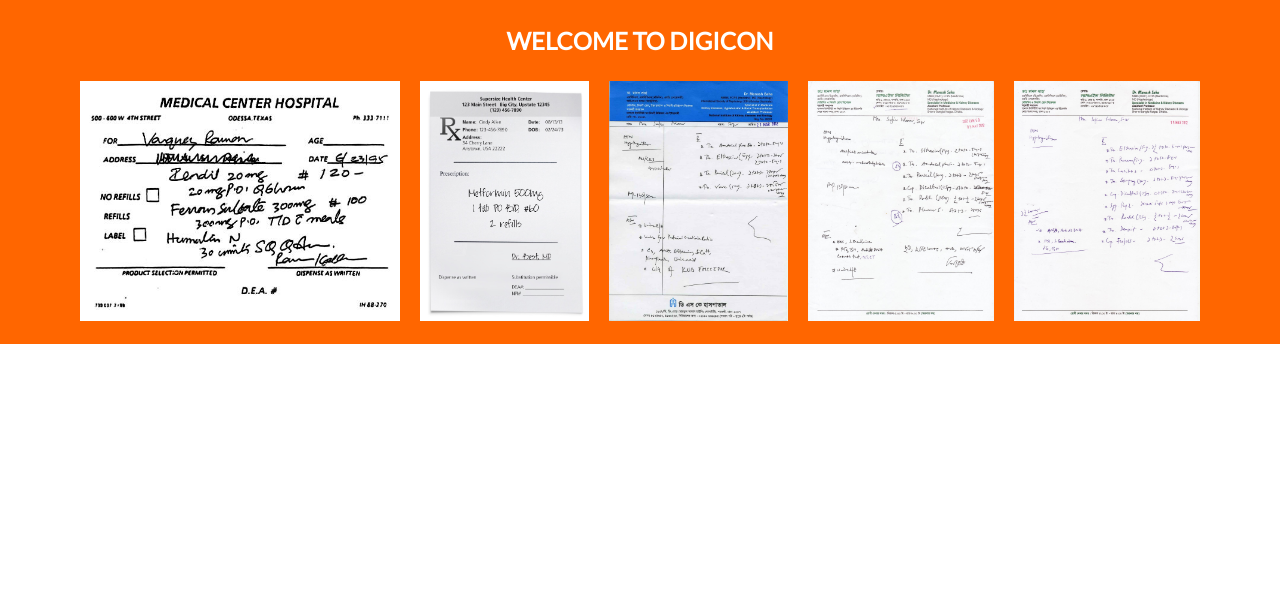
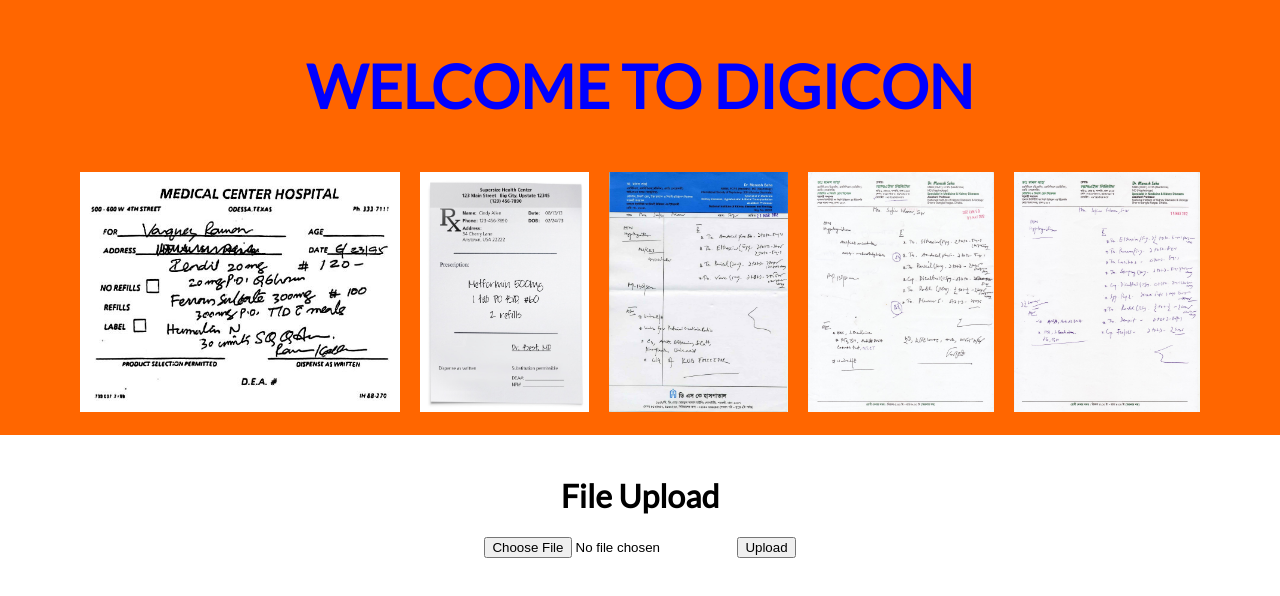
Before and after one commit to lbs-iitkgp/opensoft18, a React (Create React App) app in the folder frontend/: page / in a window 1280 px wide. Shown: the top 596 px of the page. Built offline with nearby package versions, Linux system fonts and the light colour scheme.

Commit message:
Partly implemented the file upload. Minor design changes.
	modified:   package.json
	modified:   public/index.html
	modified:   src/App.js
	modified:   src/App.test.js
	new file:   src/fileUpload.js
	modified:   src/index.js
	modified:   yarn.lock

```diff
--- a/frontend/package.json
+++ b/frontend/package.json
@@ -3,6 +3,7 @@
   "version": "0.1.0",
   "private": true,
   "dependencies": {
+    "axios": "^0.18.0",
     "react": "^16.2.0",
     "react-dom": "^16.2.0",
     "react-scripts": "1.1.1"
--- a/frontend/public/index.html
+++ b/frontend/public/index.html
@@ -36,5 +36,9 @@
       To begin the development, run `npm start` or `yarn start`.
       To create a production bundle, use `npm run build` or `yarn build`.
     -->
+    <br>
+    <center>
+    <div id="root1"></div>
+    </center>
   </body>
 </html>
--- a/frontend/src/App.js
+++ b/frontend/src/App.js
@@ -2,12 +2,18 @@
 import Samples from './components/samples';
 import './App.css';
 
+
 class App extends Component {
   render() {
+    var myStyle={
+      fontSize:60,
+      color: "blue",
+    }
+
     return (
       <div className="App">
         <header className="App-header">
-          <h1 className="App-title">Welcome to DigiCon</h1>
+          <h1 style={myStyle} className="App-title">Welcome to DigiCon</h1>
           <Samples />
         </header>
       </div>
--- /dev/null
+++ b/frontend/src/fileUpload.js
@@ -0,0 +1,49 @@
+import React,{ Component }  from 'react';
+import axios, { post } from 'axios';
+
+class SimpleReactFileUpload extends Component {
+
+  constructor(props) {
+    super(props);
+    this.state ={
+      file:null
+    }
+    this.onFormSubmit = this.onFormSubmit.bind(this)
+    this.onChange = this.onChange.bind(this)
+    this.fileUpload = this.fileUpload.bind(this)
+  }
+  onFormSubmit(e){
+    e.preventDefault() // Stop form submit
+    this.fileUpload(this.state.file).then((response)=>{
+      console.log(response.data);
+    })
+  }
+  onChange(e) {
+    this.setState({file:e.target.files[0]})
+  }
+  fileUpload(file){
+    const url = 'http://example.com/file-upload';
+    const formData = new FormData();
+    formData.append('file',file)
+    const config = {
+        headers: {
+            'content-type': 'multipart/form-data'
+        }
+    }
+    return  post(url, formData,config)
+  }
+
+  render() {
+    return (
+      <form onSubmit={this.onFormSubmit}>
+        <h1>File Upload</h1>
+        <input type="file" onChange={this.onChange} />
+        <button type="submit">Upload</button>
+      </form>
+   )
+  }
+}
+
+
+
+export default SimpleReactFileUpload
--- a/frontend/src/index.js
+++ b/frontend/src/index.js
@@ -2,7 +2,9 @@
 import ReactDOM from 'react-dom';
 import './index.css';
 import App from './App';
+import SimpleReactFileUpload from './fileUpload'
 import registerServiceWorker from './registerServiceWorker';
 
 ReactDOM.render(<App />, document.getElementById('root'));
+ReactDOM.render(<SimpleReactFileUpload />, document.getElementById('root1'));
 registerServiceWorker();
```
Also changed, not shown: 2 other files (tests, documents, lock files or other folders).
